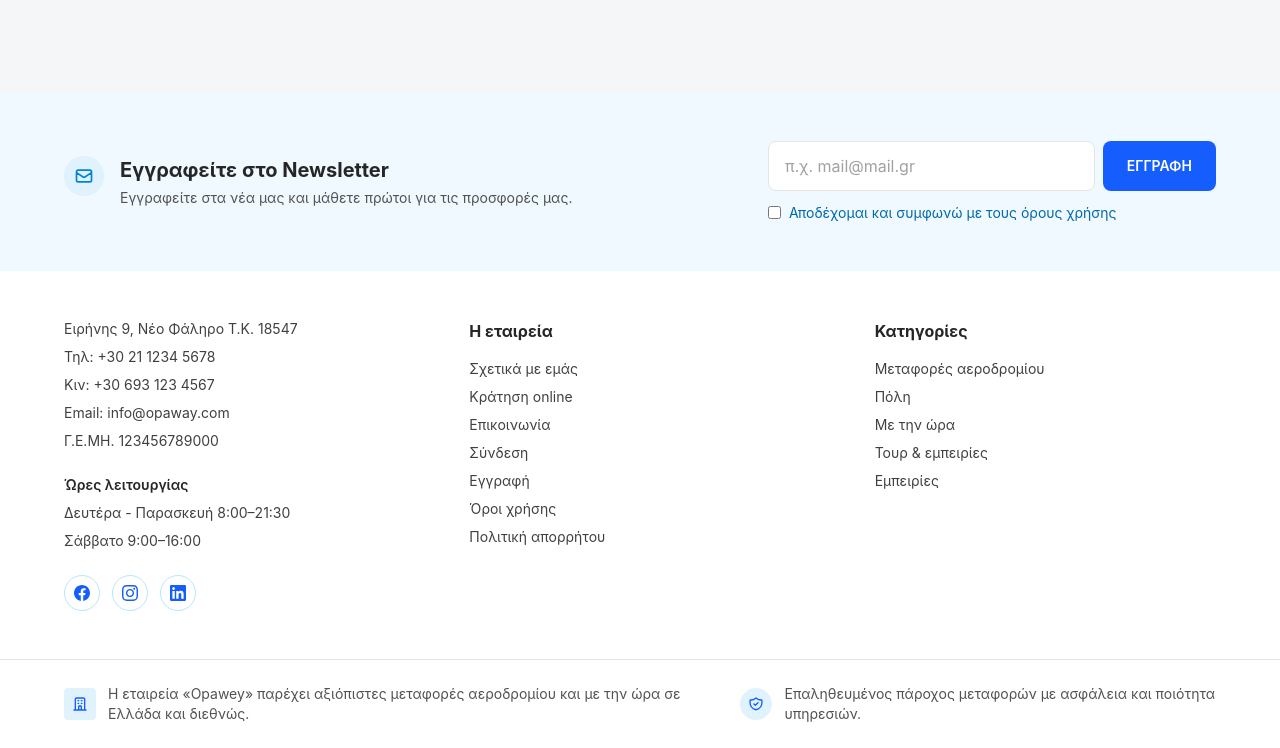
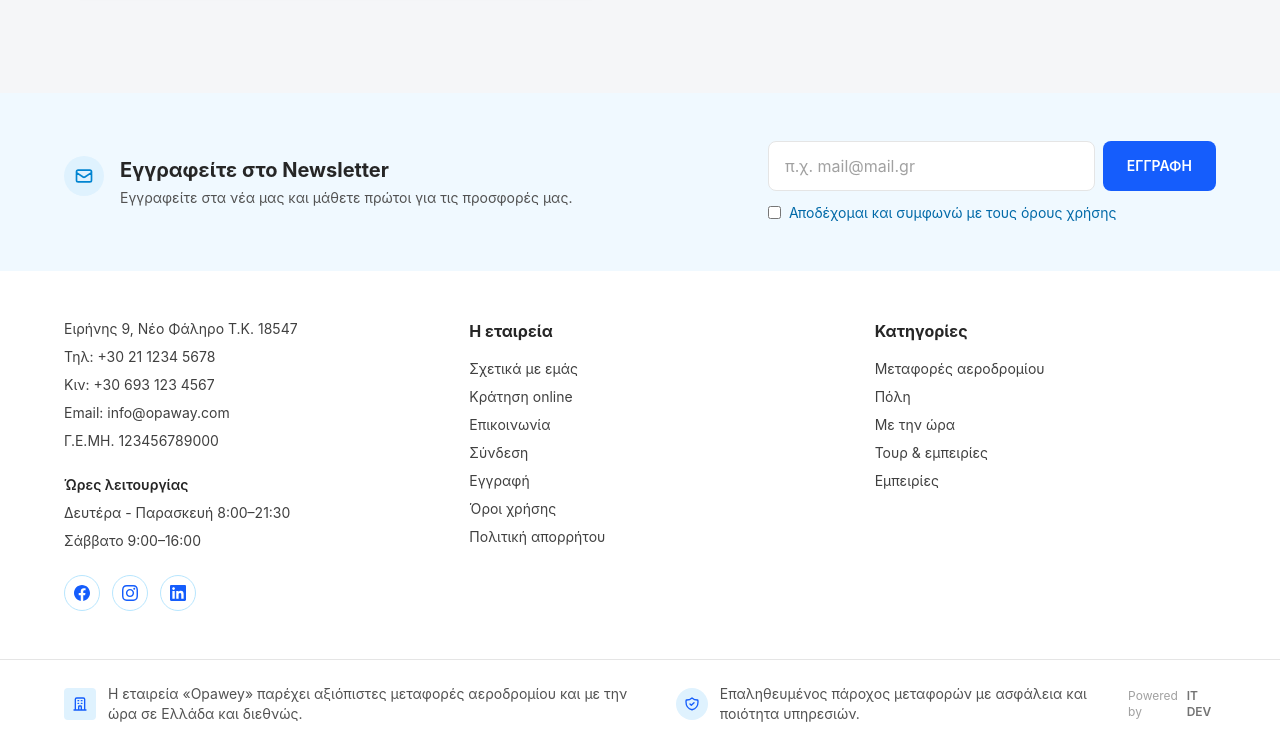
Before and after one commit to itdev-gr/opaway, an Astro site: page / in a window 1280 px wide. Shown: the part 3874-4622 px from the top of the page. Built offline with nearby package versions, Linux system fonts and the light colour scheme; Astro itself is replaced by a stand-in of ours; no server answers.

Commit message:
Add "Powered by IT DEV" credit to footer
Co-Authored-By: Claude Sonnet 4.6 <noreply@anthropic.com>

```diff
--- a/src/components/Footer.astro
+++ b/src/components/Footer.astro
@@ -106,6 +106,18 @@ const categoryLinks = [
 				</span>
 				<p>Επαληθευμένος πάροχος μεταφορών με ασφάλεια και ποιότητα υπηρεσιών.</p>
 			</div>
+			<!-- Powered by -->
+			<div class="flex items-center gap-2 text-xs text-neutral-400">
+				<span>Powered by</span>
+				<a
+					href="https://www.itdev.gr/"
+					target="_blank"
+					rel="noopener noreferrer"
+					class="font-semibold text-neutral-500 hover:text-[#0C6B95] transition-colors duration-200"
+				>
+					IT DEV
+				</a>
+			</div>
 		</div>
 	</section>
 </footer>
```
